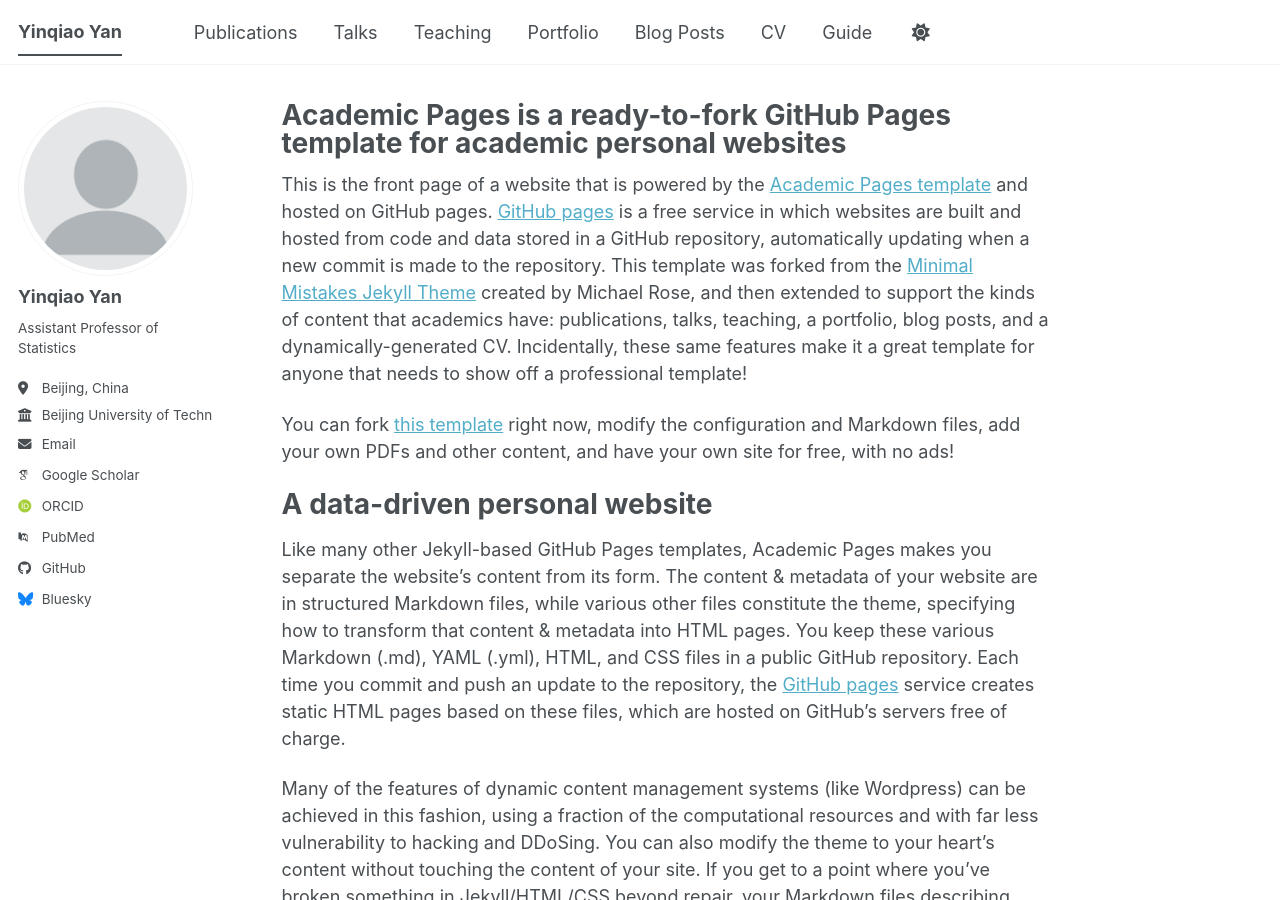
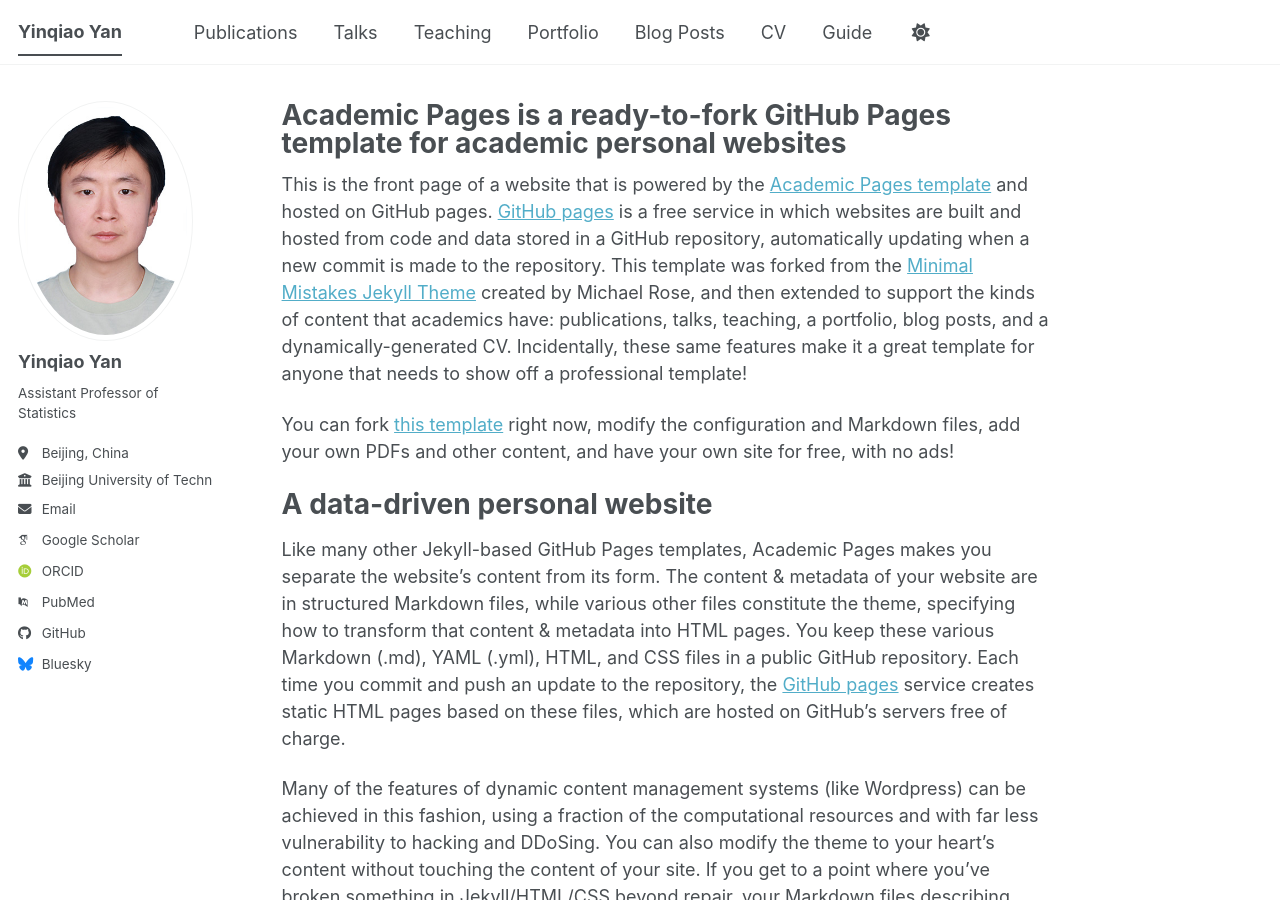
Before and after one commit to yinqiaoyan/yinqiaoyan.github.io, a Jekyll site: the page built from _pages/about.md, in a window 1280 px wide and 900 px high. Built offline with Jekyll 4.4.1, drawn with Linux system fonts in a browser that asks for light colours; some web fonts are replaced; a script bundle is joined from its source files by our own code; library files that are not in the unit come from our copies.

Commit message:
Update _config.yml

```diff
--- a/_config.yml
+++ b/_config.yml
@@ -23,7 +23,7 @@
 #               Additional customization can be done by editing /_includes/author-profile.html
 author:
   # Biographic information
-  avatar           : "profile.png"
+  avatar           : "profile_img.jpg"
   name             : "Yinqiao Yan"
   pronouns         : # example: "she/her"
   bio              : "Assistant Professor of Statistics"
```
